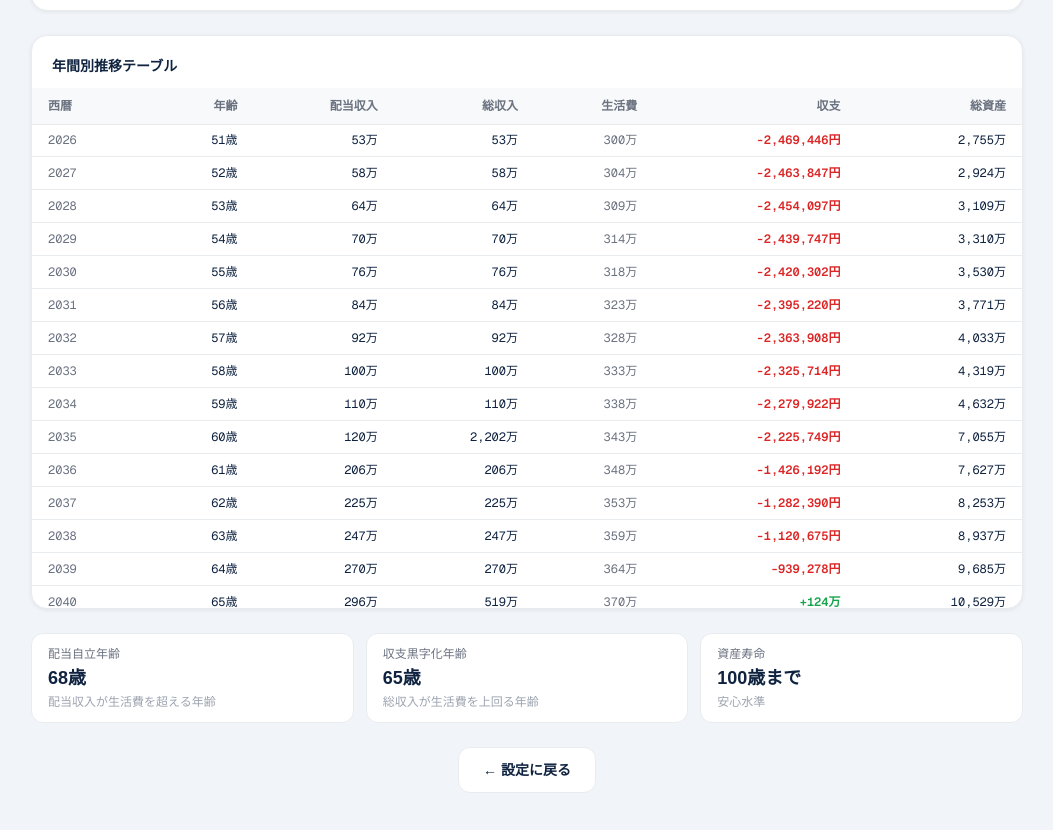
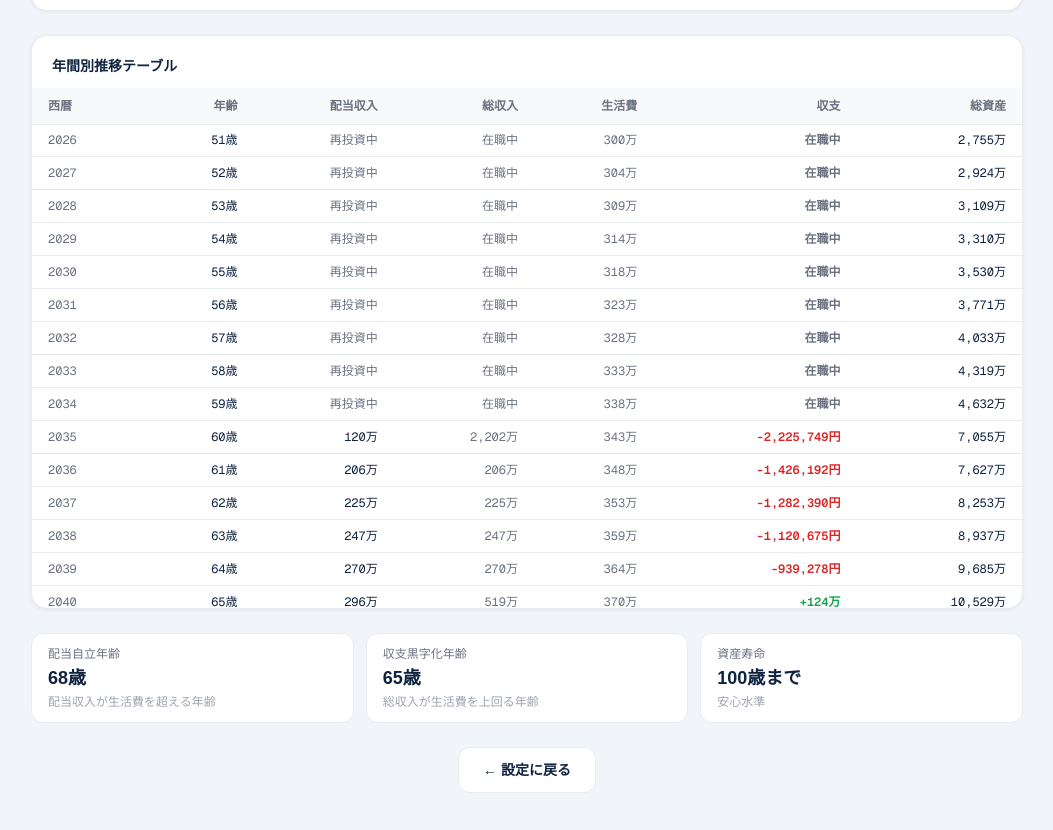
Before and after one commit to toyakaku10-creator/kurasu, a Next.js app: page /kurasu/result in a window 1280 px wide. Shown: the part 1078-1908 px from the top of the page, without its empty margins (113-1166 px from the left). Built offline with nearby package versions, Linux system fonts and the light colour scheme.

Commit message:
fix: FIRE前の収支表示を在職中に修正

```diff
--- a/app/kurasu/result/ResultClient.tsx
+++ b/app/kurasu/result/ResultClient.tsx
@@ -264,7 +264,9 @@ export default function ResultClient() {
                   </tr>
                 </thead>
                 <tbody>
-                  {rows.map((r) => (
+                  {rows.map((r) => {
+                    const preRetirement = r.age < params.retirementAge;
+                    return (
                       <tr key={r.age} style={{ borderBottom: `1px solid ${BORDER}` }}>
                         <td className="py-2 px-4 whitespace-nowrap font-mono" style={{ color: SUB }}>
                           {r.year}
@@ -272,24 +274,27 @@ export default function ResultClient() {
                         <td className="py-2 px-4 text-right font-mono whitespace-nowrap" style={{ color: NAVY }}>
                           {r.age}歳
                         </td>
-                      <td className="py-2 px-4 text-right font-mono whitespace-nowrap" style={{ color: NAVY }}>
-                        {man(r.dividendIncome)}
+                        <td className="py-2 px-4 text-right font-mono whitespace-nowrap"
+                          style={{ color: preRetirement ? SUB : NAVY }}>
+                          {preRetirement ? '再投資中' : man(r.dividendIncome)}
                         </td>
-                      <td className="py-2 px-4 text-right font-mono whitespace-nowrap" style={{ color: NAVY }}>
-                        {man(r.totalIncome)}
+                        <td className="py-2 px-4 text-right font-mono whitespace-nowrap"
+                          style={{ color: SUB }}>
+                          {preRetirement ? '在職中' : man(r.totalIncome)}
                         </td>
                         <td className="py-2 px-4 text-right font-mono whitespace-nowrap" style={{ color: SUB }}>
                           {man(r.livingExpense)}
                         </td>
                         <td className="py-2 px-4 text-right font-mono font-semibold whitespace-nowrap"
-                        style={{ color: r.balance >= 0 ? GREEN : RED }}>
-                        {r.balance >= 0 ? '+' : ''}{man(r.balance)}
+                          style={{ color: preRetirement ? SUB : r.balance >= 0 ? GREEN : RED }}>
+                          {preRetirement ? '在職中' : `${r.balance >= 0 ? '+' : ''}${man(r.balance)}`}
                         </td>
                         <td className="py-2 px-4 text-right font-mono whitespace-nowrap" style={{ color: NAVY }}>
                           {man(r.totalAssets)}
                         </td>
                       </tr>
-                  ))}
+                    );
+                  })}
                 </tbody>
               </table>
             </div>
```
Lines whose indentation alone changed are shown as unchanged.
